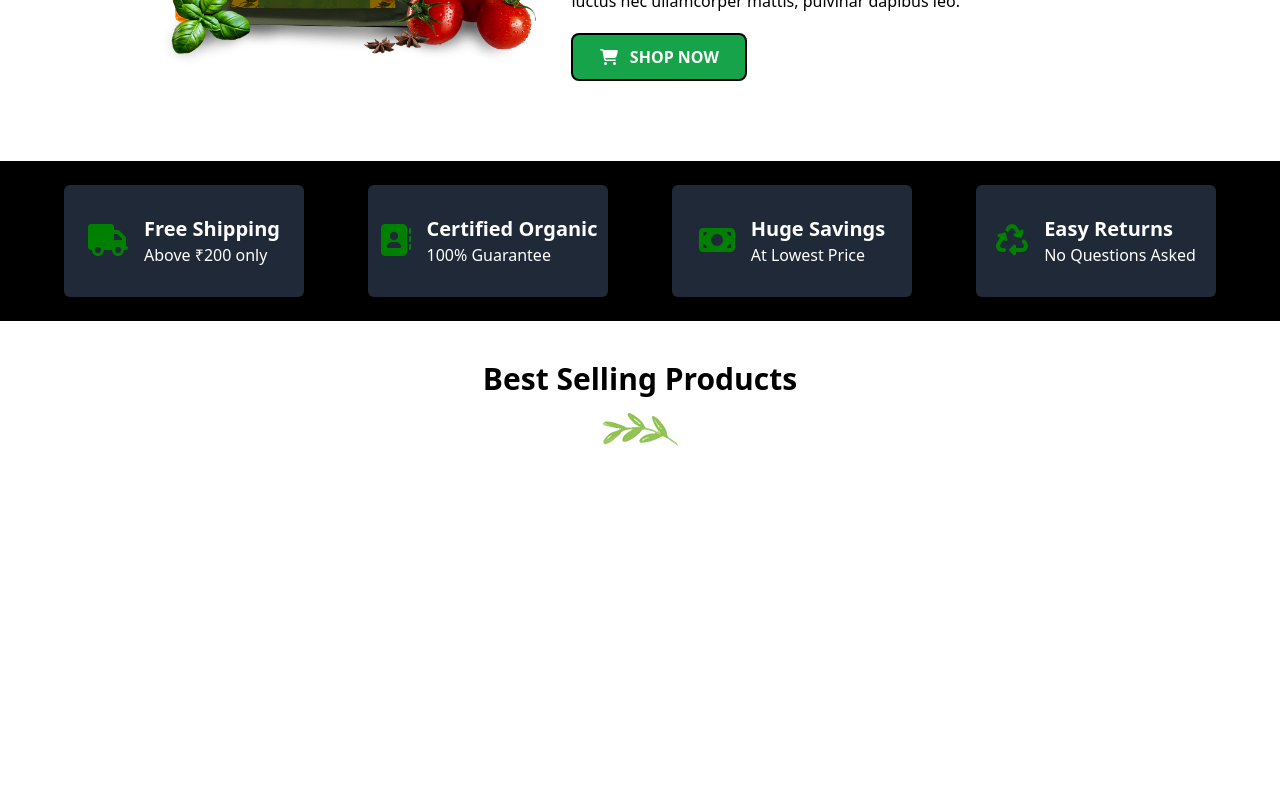
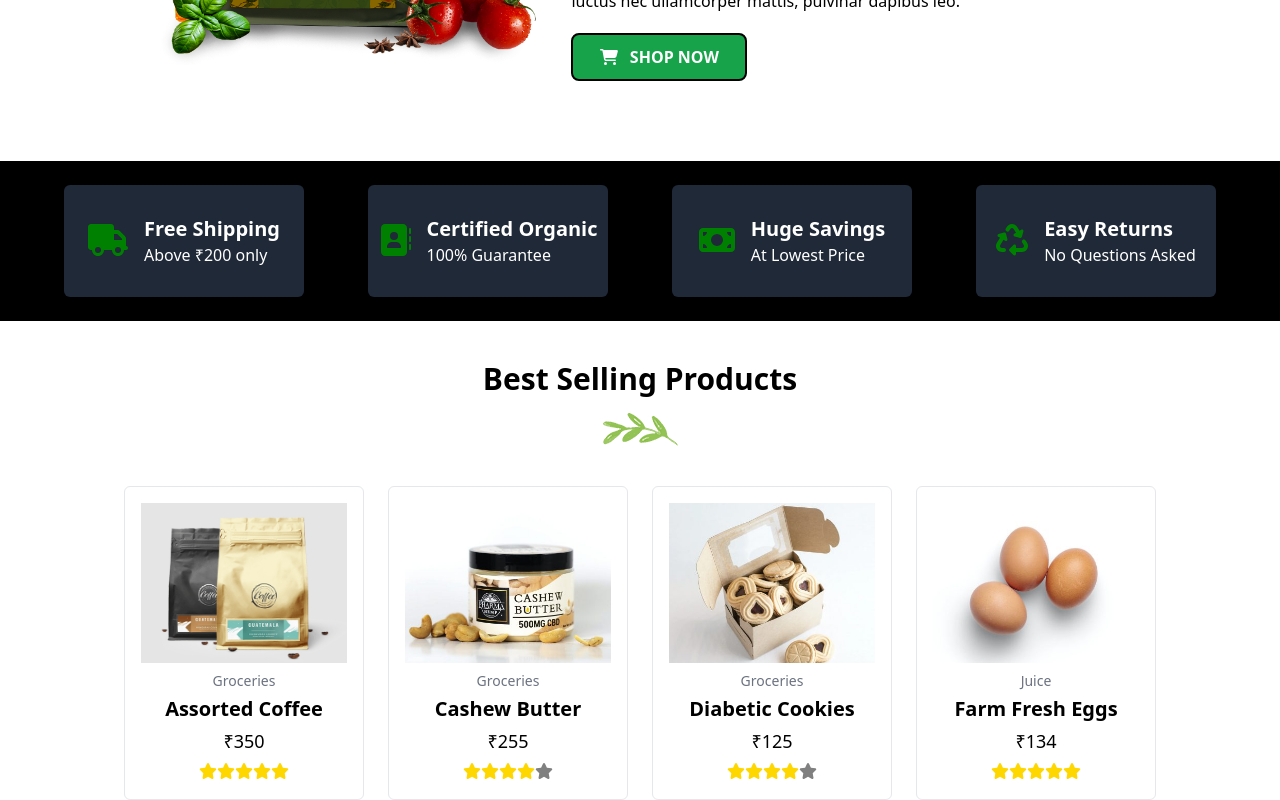
Before and after one commit to Gagan714/Organic-Store, a React (Create React App) app in the folder organic/: page / in a window 1280 px wide. Shown: the part 447-1247 px from the top of the page. Before the commit the page ends 933 px from the top, so only its background shows below. Built offline with nearby package versions, Linux system fonts and the light colour scheme.

Commit message:
products ready and accessible

```diff
--- a/organic/src/components/Home.js
+++ b/organic/src/components/Home.js
@@ -1,49 +1,75 @@
-// Home.js
 import React from 'react';
 import { FontAwesomeIcon } from '@fortawesome/react-fontawesome';
-import { faAddressBook, faMoneyBill, faRecycle,faTruck,faShoppingCart } from '@fortawesome/free-solid-svg-icons';
+import { faAddressBook, faMoneyBill,faStar, faRecycle, faTruck, faShoppingCart } from '@fortawesome/free-solid-svg-icons';
+import products from './Products'; // Import the products array
 
 function Home() {
+  // Get the first 4 products
+  const firstFourProducts = products.slice(0,4);
+
   return (
     <>
       <div className='flex justify-center items-center m-40 mt-20 mb-20 gap-7'>
         <div>
-    <img src='organic-products-hero.png' alt='main pic'></img>
+          <img src='organic-products-hero.png' alt='main pic' />
         </div>
         <div className='flex flex-col justify-center items-start gap-5'>
-      <div><img src='logo-leaf.png' alt='leaf'></img></div>
+          <div><img src='logo-leaf.png' alt='leaf' /></div>
           <div className='font-semibold text-2xl'>Best Quality Products</div>
           <div className='font-bold text-6xl'>Join The Organic Movement!</div>
           <div>Lorem ipsum dolor sit amet, consectetur adipiscing elit. Ut elit tellus, luctus nec ullamcorper mattis, pulvinar dapibus leo.</div>
-      <div ><button className=' h-12 w-44 border-2 border-black bg-green-600 rounded-lg text-white font-bold'><div className='flex justify-center items-center gap-3'><div><FontAwesomeIcon icon={faShoppingCart} color="white" />
-      </div><div>SHOP NOW</div></div></button></div>
+          <div>
+            <button className='h-12 w-44 border-2 border-black bg-green-600 rounded-lg text-white font-bold'>
+              <div className='flex justify-center items-center gap-3'>
+                <div><FontAwesomeIcon icon={faShoppingCart} color="white" /></div>
+                <div>SHOP NOW</div>
+              </div>
+            </button>
           </div>
         </div>
-    <div className=' bg-black h-40 w-auto flex justify-center items-center gap-16 text-white'>
+      </div>
+      <div className='bg-black h-40 w-auto flex justify-center items-center gap-16 text-white'>
         <div className='bg-gray-800 h-28 w-60 rounded-md flex justify-center items-center gap-4'>
-        <div><FontAwesomeIcon icon={faTruck} size='2x' color="green" />
-        </div>
-        <div><div className='font-bold text-xl'>Free Shipping</div><div>Above ₹200 only</div> </div>
+          <div><FontAwesomeIcon icon={faTruck} size='2x' color="green" /></div>
+          <div><div className='font-bold text-xl'>Free Shipping</div><div>Above ₹200 only</div></div>
         </div>
         <div className='bg-gray-800 h-28 w-60 rounded-md flex justify-center items-center gap-4'>
-        <div><FontAwesomeIcon icon={faAddressBook} size='2x' color="green" />
-        </div>
-        <div><div className='font-bold text-xl'>Certified Organic</div><div>100% Guarantee</div> </div>
+          <div><FontAwesomeIcon icon={faAddressBook} size='2x' color="green" /></div>
+          <div><div className='font-bold text-xl'>Certified Organic</div><div>100% Guarantee</div></div>
         </div>
         <div className='bg-gray-800 h-28 w-60 rounded-md flex justify-center items-center gap-4'>
-        <div><FontAwesomeIcon icon={faMoneyBill} size='2x' color="green" />
-        </div>
-        <div><div className='font-bold text-xl'>Huge Savings</div><div>At Lowest Price</div> </div>
+          <div><FontAwesomeIcon icon={faMoneyBill} size='2x' color="green" /></div>
+          <div><div className='font-bold text-xl'>Huge Savings</div><div>At Lowest Price</div></div>
         </div>
         <div className='bg-gray-800 h-28 w-60 rounded-md flex justify-center items-center gap-4'>
-        <div><FontAwesomeIcon icon={faRecycle} size='2x' color="green" />
-        </div>
-        <div><div className='font-bold text-xl'>Easy Returns</div><div>No Questions Asked</div> </div>
+          <div><FontAwesomeIcon icon={faRecycle} size='2x' color="green" /></div>
+          <div><div className='font-bold text-xl'>Easy Returns</div><div>No Questions Asked</div></div>
         </div>
       </div>
       <div className='flex flex-col justify-center items-center m-10 gap-4'>
         <div className='font-bold text-3xl'>Best Selling Products</div>
-      <div><img src='logo-leaf.png' alt='leaf'></img></div>
+        <div><img src='logo-leaf.png' alt='leaf' /></div>
+      </div>
+      <div className='flex flex-wrap justify-center gap-6'>
+        {firstFourProducts.map((product) => (
+          <div key={product.id} className='border rounded-md p-4 w-60'>
+            <img src={product.image} alt={product.name} className='w-full h-40 object-cover mb-2' />
+            <div className='text-center'>
+              <p className='text-sm text-gray-500'>{product.category}</p>
+              <h3 className='font-bold text-xl mt-1'>{product.name}</h3>
+              <p className='text-lg mt-1'>₹{product.price}</p>
+              <div className='mt-1'>
+                {[...Array(5)].map((_, index) => (
+                  <FontAwesomeIcon
+                    key={index}
+                    icon={faStar}
+                    color={index < Math.round(product.review) ? 'gold' : 'gray'}
+                  />
+                ))}
+              </div>
+            </div>
+          </div>
+        ))}
       </div>
     </>
   );
--- a/organic/src/components/Products.js
+++ b/organic/src/components/Products.js
@@ -3,8 +3,8 @@ const products = [
     {
       id: 1,
       name: "Assorted Coffee",
-      price: 35.00,
-      image: "", // Add image path later
+      price: 350.00,
+      image: "coffee-asorted.jpg", // Add image path later
       review: 4.5, // Random review between 3.0 and 5.0
       comments: [
         { user: "John", text: "Great taste and aroma!" },
@@ -15,8 +15,8 @@ const products = [
     {
       id: 2,
       name: "Cashew Butter",
-      price: 25.00, // Sale price
-      image: "",
+      price: 255.00, // Sale price
+      image: "cashew-butter.jpg",
       review: 4.2,
       comments: [
         { user: "Alex", text: "Smooth and delicious!" },
@@ -27,8 +27,8 @@ const products = [
     {
       id: 3,
       name: "Diabetic Cookies",
-      price: 25.00, // Sale price
-      image: "",
+      price: 125.00, // Sale price
+      image: "diabetic-cookies.jpg",
       review: 4.0,
       comments: [
         { user: "Sam", text: "A great snack without the sugar." },
@@ -39,8 +39,8 @@ const products = [
     {
       id: 4,
       name: "Farm Fresh Eggs",
-      price: 34.00,
-      image: "",
+      price: 134.00,
+      image: "eggs.jpg",
       review: 4.7,
       comments: [
         { user: "Tom", text: "Fresh and organic!" },
@@ -51,8 +51,8 @@ const products = [
     {
       id: 5,
       name: "Fresh Orange Juice",
-      price: 18.00,
-      image: "",
+      price: 118.00,
+      image: "orage-juice-kariz.jpg",
       review: 4.8,
       comments: [
         { user: "Harry", text: "So refreshing and natural!" },
@@ -63,8 +63,8 @@ const products = [
     {
       id: 6,
       name: "Fresh Organic Honey",
-      price: 34.00,
-      image: "",
+      price: 345.00,
+      image: "organic-honey.jpg",
       review: 4.9,
       comments: [
         { user: "Mark", text: "Pure and rich flavor!" },
@@ -75,8 +75,8 @@ const products = [
     {
       id: 7,
       name: "Hand Sanitizer",
-      price: 15.00,
-      image: "",
+      price: 115.00,
+      image: "sanitizer.jpg",
       review: 4.3,
       comments: [
         { user: "Nina", text: "Handy and effective." },
@@ -87,8 +87,8 @@ const products = [
     {
       id: 8,
       name: "Handpicked Red Chillies",
-      price: 19.00,
-      image: "",
+      price: 49.00,
+      image: "red-chillies.jpg",
       review: 4.6,
       comments: [
         { user: "Paul", text: "Perfect for spicy dishes." },
@@ -99,8 +99,8 @@ const products = [
     {
       id: 9,
       name: "Natural Extracted Edible Oil",
-      price: 25.00, // Sale price
-      image: "",
+      price: 215.00, // Sale price
+      image: "edible-oil.jpg",
       review: 4.5,
       comments: [
         { user: "David", text: "Healthy and natural." },
@@ -111,8 +111,8 @@ const products = [
     {
       id: 10,
       name: "Organic Face Scrub",
-      price: 35.00,
-      image: "",
+      price: 235.00,
+      image: "face-wash.jpg",
       review: 4.4,
       comments: [
         { user: "Jenny", text: "Gentle and refreshing." },
@@ -123,8 +123,8 @@ const products = [
     {
       id: 11,
       name: "Pulses From Organic Farm",
-      price: 15.00,
-      image: "",
+      price: 200.00,
+      image: "pulses.jpg",
       review: 4.6,
       comments: [
         { user: "Peter", text: "Very fresh and healthy." },
@@ -135,8 +135,8 @@ const products = [
     {
       id: 12,
       name: "Wheat From Organic Farms",
-      price: 34.00,
-      image: "",
+      price: 134.00,
+      image: "wheat.jpg",
       review: 4.7,
       comments: [
         { user: "George", text: "Top quality, fresh grains." },
```
Also changed, not shown: organic/public/pulses.jpg (renamed from organic/public/pulses-600x600.jpg). Lines whose indentation alone changed are shown as unchanged.
